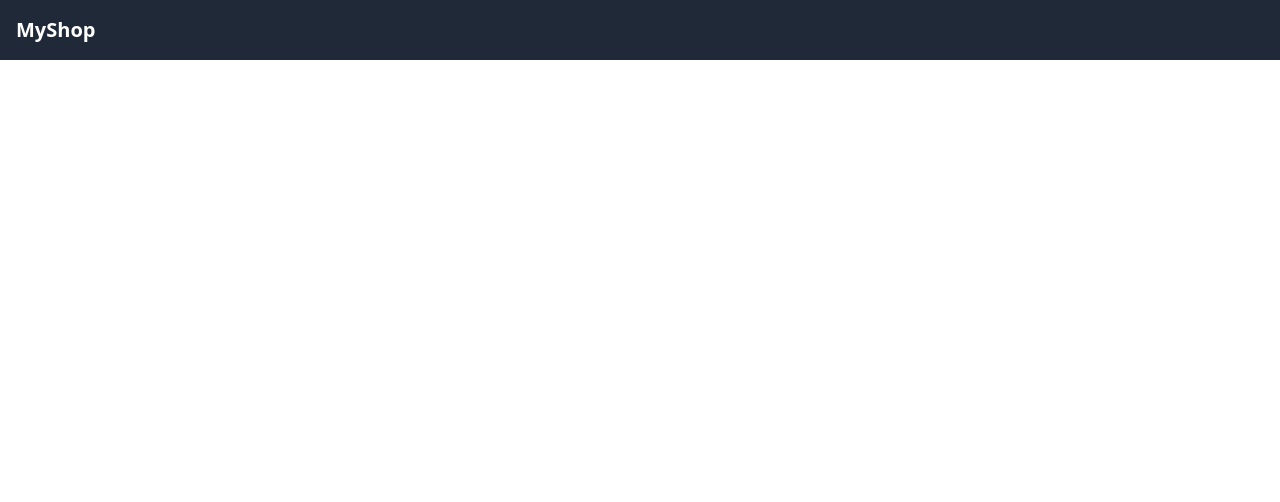
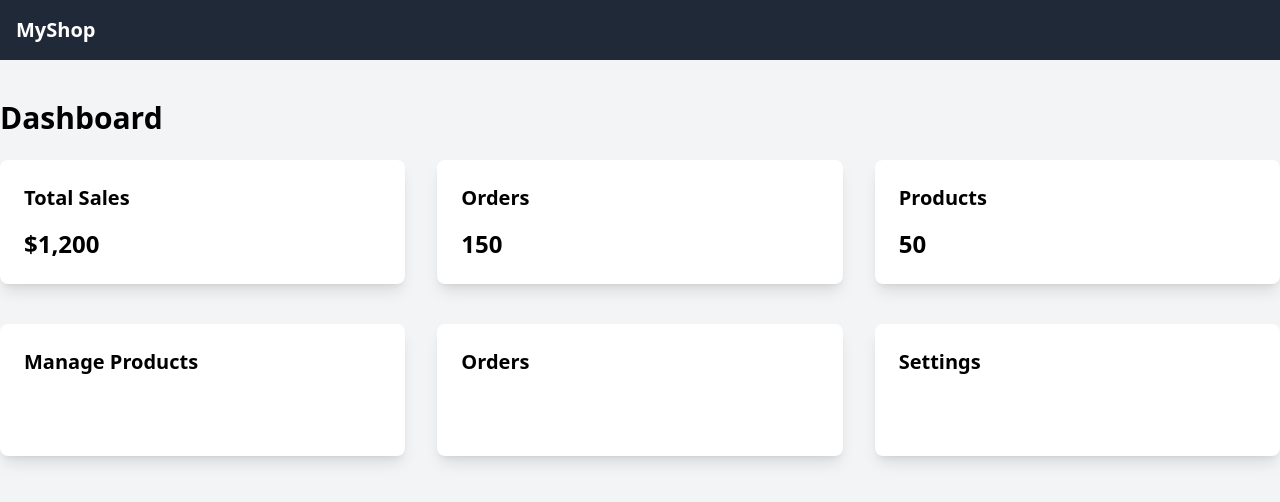
Before and after one commit to ruchspatil/VueCart, a Nuxt app: page /dashboard in a window 1280 px wide. Before the commit this address had no page. Shown: the top 502 px of the page. Built offline with nearby package versions, Linux system fonts and the light colour scheme.

Commit message:
Create dashboard.vue

```diff
--- /dev/null
+++ b/pages/dashboard.vue
@@ -0,0 +1,45 @@
+<template>
+  <div class="bg-gray-100 min-h-screen">
+    <div class="container mx-auto py-10">
+      <h1 class="text-3xl font-bold mb-6">Dashboard</h1>
+
+      <!-- Stats Section -->
+      <div class="grid grid-cols-1 sm:grid-cols-2 lg:grid-cols-3 gap-8 mb-10">
+        <div class="bg-white p-6 rounded-lg shadow-lg">
+          <h2 class="text-xl font-semibold">Total Sales</h2>
+          <p class="text-2xl font-bold mt-4">$1,200</p>
+        </div>
+        <div class="bg-white p-6 rounded-lg shadow-lg">
+          <h2 class="text-xl font-semibold">Orders</h2>
+          <p class="text-2xl font-bold mt-4">150</p>
+        </div>
+        <div class="bg-white p-6 rounded-lg shadow-lg">
+          <h2 class="text-xl font-semibold">Products</h2>
+          <p class="text-2xl font-bold mt-4">50</p>
+        </div>
+      </div>
+
+      <!-- Quick Access Links -->
+      <div class="grid grid-cols-1 sm:grid-cols-2 lg:grid-cols-3 gap-8">
+        <div class="bg-white p-6 rounded-lg shadow-lg">
+          <h2 class="text-xl font-semibold">Manage Products</h2>
+          <button class="mt-4 w-full bg-primary text-white py-2 rounded-lg">Go to Products</button>
+        </div>
+        <div class="bg-white p-6 rounded-lg shadow-lg">
+          <h2 class="text-xl font-semibold">Orders</h2>
+          <button class="mt-4 w-full bg-primary text-white py-2 rounded-lg">View Orders</button>
+        </div>
+        <div class="bg-white p-6 rounded-lg shadow-lg">
+          <h2 class="text-xl font-semibold">Settings</h2>
+          <button class="mt-4 w-full bg-primary text-white py-2 rounded-lg">Account Settings</button>
+        </div>
+      </div>
+    </div>
+  </div>
+</template>
+
+<script>
+export default {
+  name: 'DashboardPage'
+};
+</script>
```
